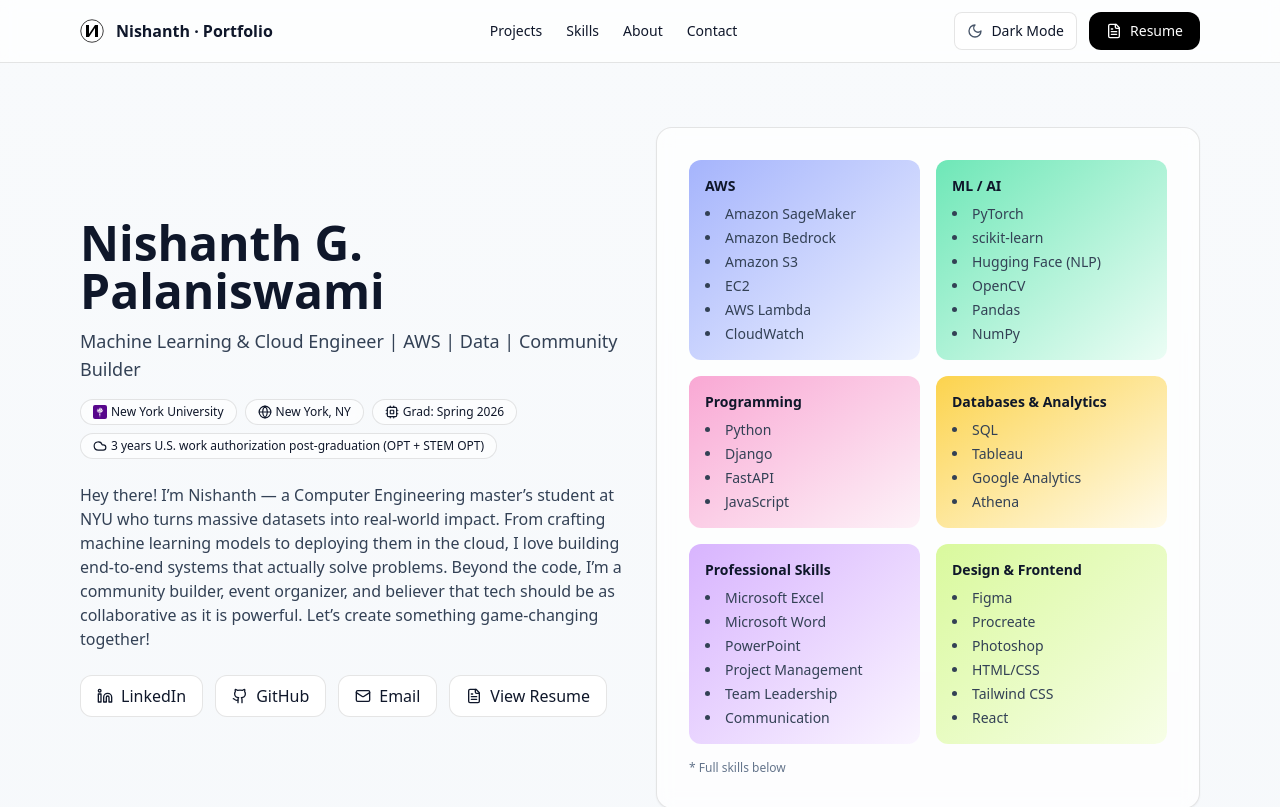
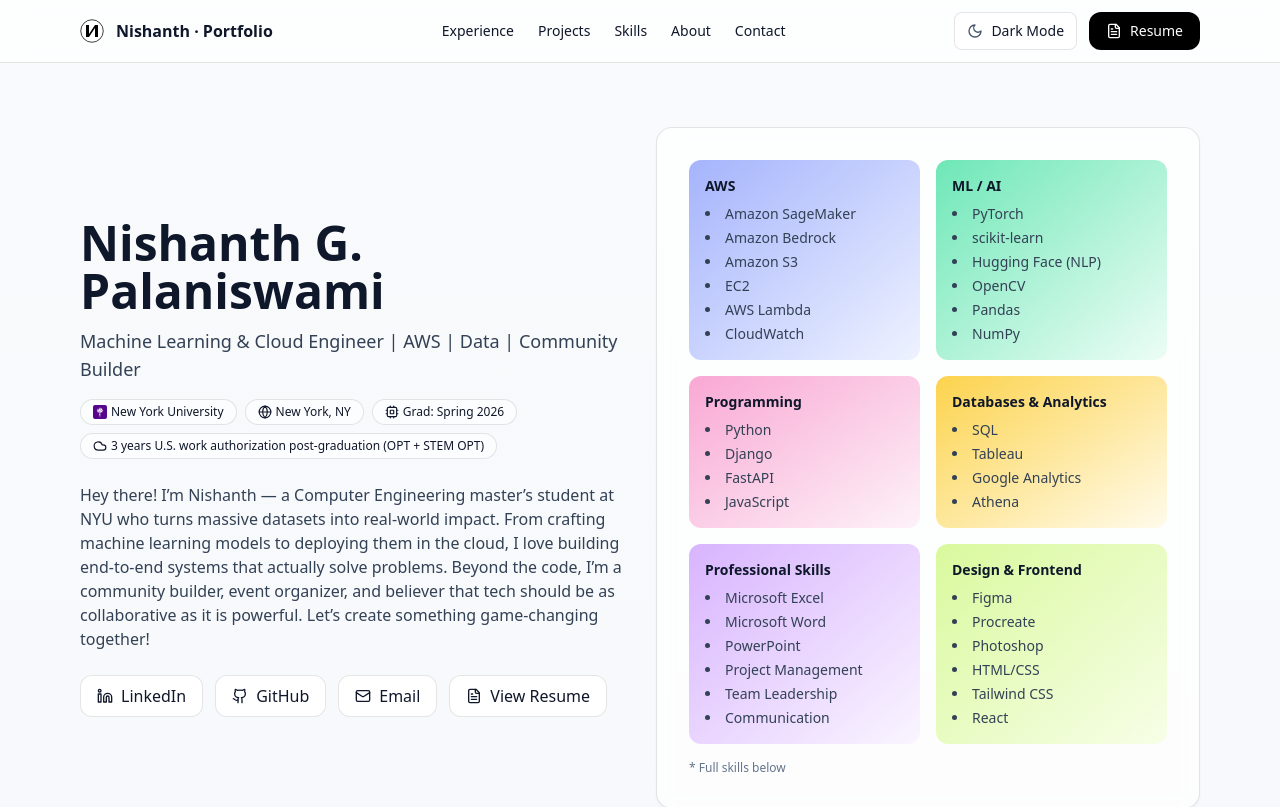
Before and after one commit to Nishanth-G-Palaniswami/Nishanth-G-Palaniswami-Portfolio, a React (Vite) app: page / in a window 1280 px wide. Shown: the top 807 px of the page. Built offline with nearby package versions, Linux system fonts and the light colour scheme.

Commit message:
Add 'Experience' link to navigation

```diff
--- a/src/App.jsx
+++ b/src/App.jsx
@@ -282,6 +282,7 @@
             <span className="font-semibold">{PROFILE.name.split(" ")[0]} · Portfolio</span>
           </a>
           <nav className="hidden md:flex items-center gap-6 text-sm">
+            <a href="#experience" className="hover:underline">Experience</a>
             <a href="#projects" className="hover:underline">Projects</a>
             <a href="#skills" className="hover:underline">Skills</a>
             <a href="#about" className="hover:underline">About</a>
```
